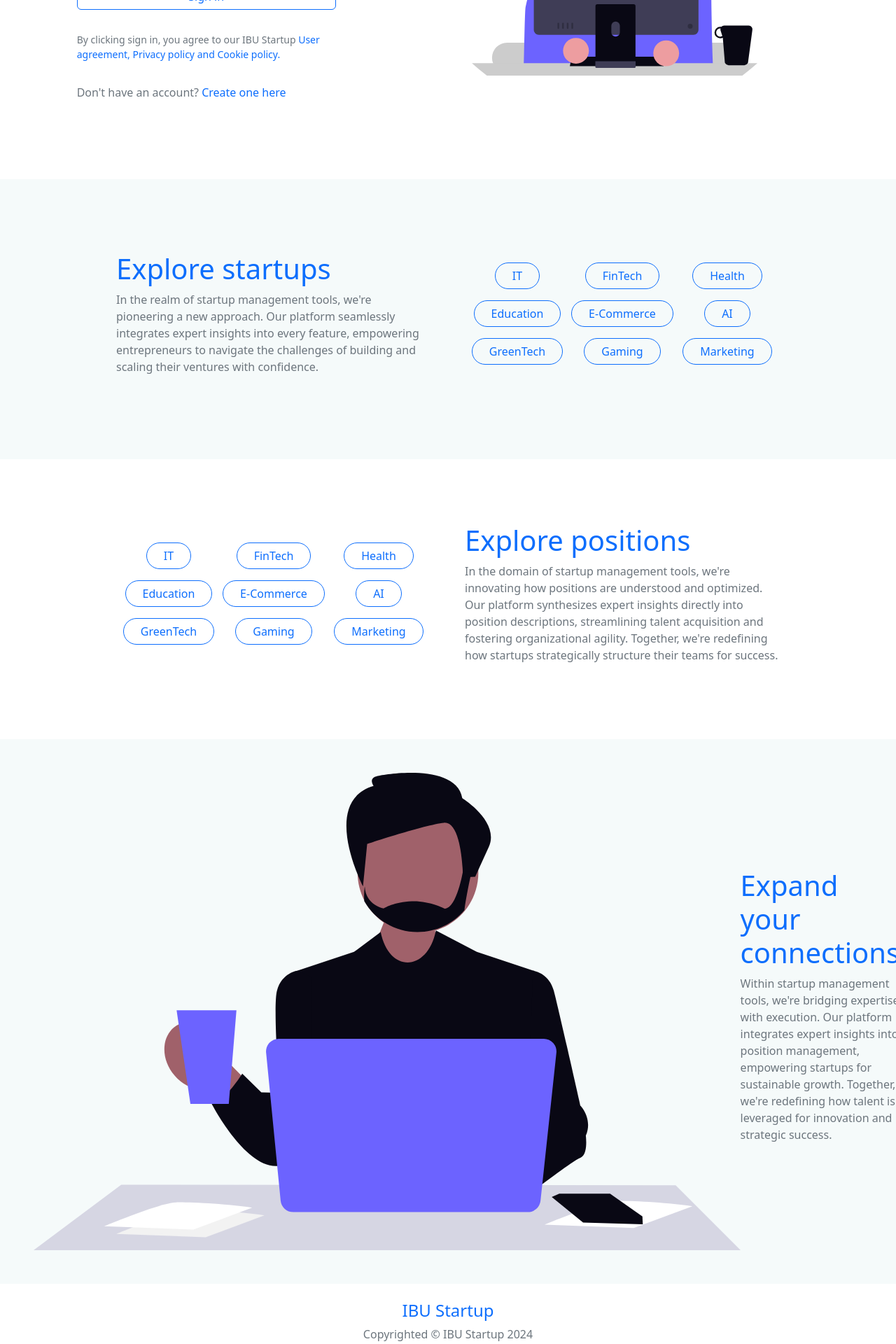
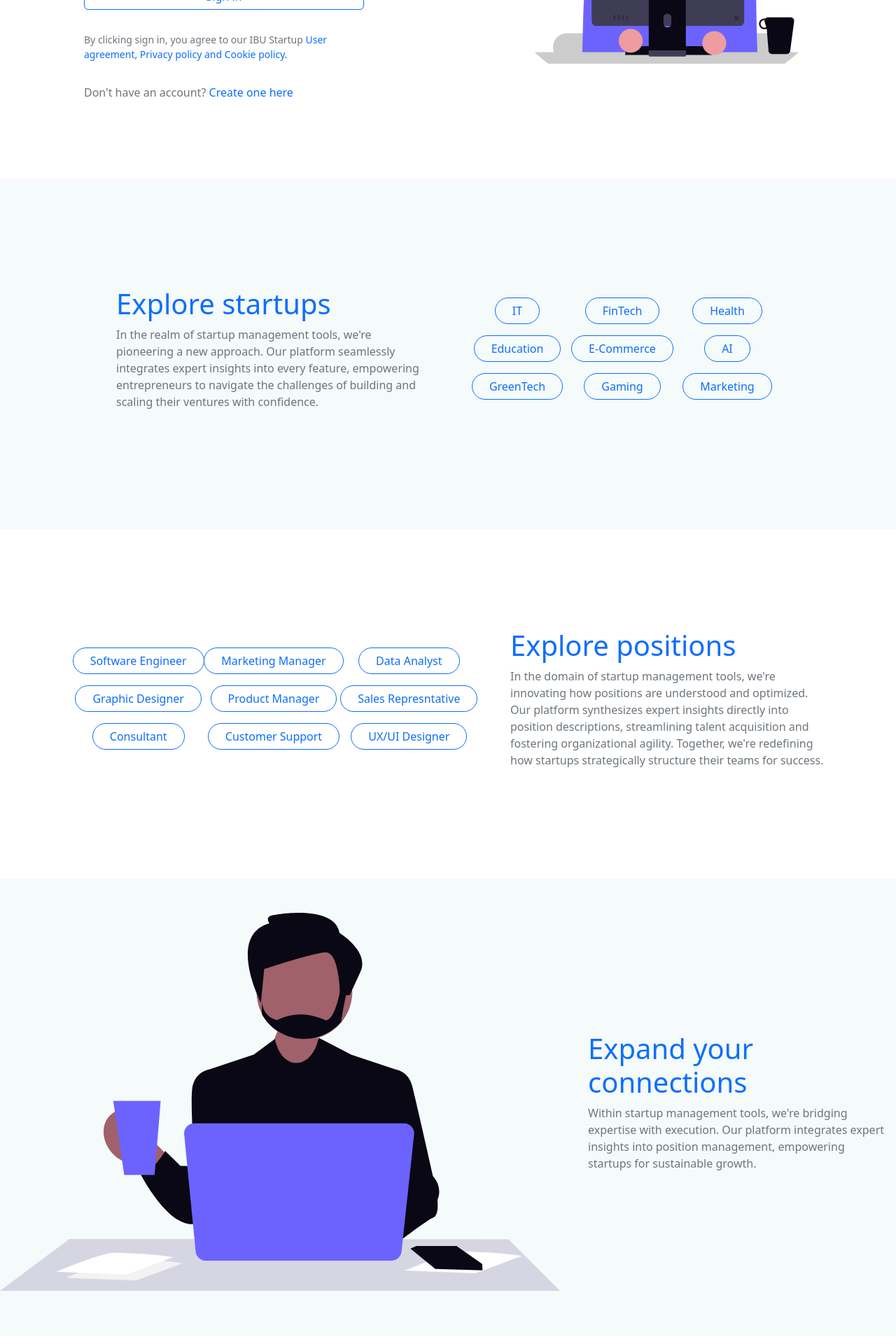
Before and after one commit to seomasha/it-309-se, a React (Vite) app in the folder frontend/: page / in a window 1280 px wide. Shown: the part 540-2460 px from the top of the page at 70% size. Built offline with nearby package versions, Linux system fonts and the light colour scheme; no server answers.

Commit message:
Adding responsive design

```diff
--- a/frontend/src/pages/SignUp.jsx
+++ b/frontend/src/pages/SignUp.jsx
@@ -1,4 +1,5 @@
 import { FaSignInAlt } from "react-icons/fa";
+import { Link } from "react-router-dom";
 
 const SignUp = () => {
   return (
@@ -7,7 +8,9 @@ const SignUp = () => {
         <h1 className="text-primary">IBU | Startup</h1>
         <button className="btn btn-outline-primary d-flex align-items-center gap-2">
           <FaSignInAlt size={20} />
-          <span className="align-middle">Sign in</span>
+          <Link to="/" className="align-middle text-decoration-none">
+            Sign in
+          </Link>
         </button>
       </header>
 
@@ -79,7 +82,9 @@ const SignUp = () => {
 
             <p className="text-secondary">
               Already have an account? Click here to{" "}
-              <span className="text-primary">sign in.</span>
+              <Link to="/" className="text-primary text-decoration-none">
+                sign in.
+              </Link>
             </p>
           </form>
         </div>
--- a/frontend/src/pages/WelcomePage.jsx
+++ b/frontend/src/pages/WelcomePage.jsx
@@ -3,6 +3,7 @@ import ExpandConnections from "../assets/expand_connections.svg";
 import { IoIosPersonAdd } from "react-icons/io";
 import { userService } from "../service/userService";
 import { useState } from "react";
+import { Link } from "react-router-dom";
 
 const WelcomePage = () => {
   const [email, setEmail] = useState("");
@@ -19,6 +20,18 @@ const WelcomePage = () => {
     "GreenTech",
     "Gaming",
     "Marketing",
+  ];
+
+  const positions = [
+    "Software Engineer",
+    "Marketing Manager",
+    "Data Analyst",
+    "Graphic Designer",
+    "Product Manager",
+    "Sales Represntative",
+    "Consultant",
+    "Customer Support",
+    "UX/UI Designer",
   ];
 
   const validate = () => {
@@ -78,15 +91,21 @@ const WelcomePage = () => {
     <div className="text-dark">
       <header className="d-flex justify-content-between align-items-center p-3">
         <h1 className="text-primary">IBU | Startup</h1>
-        <button className="btn btn-outline-primary d-flex align-items-center gap-2">
+        <Link
+          to="/signup"
+          className="btn btn-outline-primary d-flex align-items-center gap-2 text-decoration-none"
+        >
           <IoIosPersonAdd size={20} />
           <span className="align-middle">Create an account</span>
-        </button>
+        </Link>
       </header>
 
-      <main className="d-flex align-items-center mb-5 p-5">
-        <div className="col-md-5 d-flex justify-content-center">
-          <form className="d-flex flex-column gap-3 w-75">
+      <main className="d-flex align-items-center mb-5 py-5">
+        <div className="col-12 col-md-6 mb-4 mb-md-0 d-flex justify-content-center">
+          <form
+            className="d-flex flex-column gap-3 w-100"
+            style={{ maxWidth: "400px" }}
+          >
             <h1 className="text-terciary">
               Welcome to <br />
               IBU Startup
@@ -143,24 +162,26 @@ const WelcomePage = () => {
 
             <p className="text-secondary">
               Don't have an account?{" "}
-              <span className="text-primary">Create one here</span>
+              <Link to="/signup" className="text-primary text-decoration-none">
+                Create one here
+              </Link>
             </p>
           </form>
         </div>
 
-        <div className="col-md-7 text-center">
+        <div className="col-12 col-md-6 text-center d-none d-md-block">
           <img src={WelcomeImage} alt="IBU Startup" className="img-fluid" />
         </div>
       </main>
 
       <section
-        className="section-background p-5 d-flex justify-content-center"
-        style={{ height: "400px" }}
+        className="section-background p-5 d-flex justify-content-center align-items-center"
+        style={{ minHeight: "500px" }}
       >
-        <div className="d-flex flex-row flex-wrap align-items-center gap-5">
+        <div className="d-flex flex-column flex-md-row align-items-center justify-content-center gap-5 text-center text-md-start">
           <div>
             <h1 className="text-primary">Explore startups</h1>
-            <p className="text-secondary" style={{ width: "450px" }}>
+            <p className="text-secondary mx-auto" style={{ maxWidth: "450px" }}>
               In the realm of startup management tools, we're pioneering a new
               approach. Our platform seamlessly integrates expert insights into
               every feature, empowering entrepreneurs to navigate the challenges
@@ -169,8 +190,8 @@ const WelcomePage = () => {
           </div>
 
           <div
-            className="d-flex flex-row flex-wrap gap-0"
-            style={{ width: "450px" }}
+            className="d-flex flex-wrap justify-content-center"
+            style={{ maxWidth: "450px" }}
           >
             {categories.map((category, index) => (
               <div
@@ -188,21 +209,24 @@ const WelcomePage = () => {
       </section>
 
       <section
-        className="p-5 d-flex justify-content-center"
-        style={{ height: "400px" }}
+        className="p-5 d-flex justify-content-center align-items-center"
+        style={{ minHeight: "500px" }}
       >
-        <div className="d-flex flex-row flex-wrap align-items-center gap-5">
+        <div className="d-flex flex-column flex-md-row align-items-center justify-content-center gap-5 text-center text-md-start">
           <div
-            className="d-flex flex-row flex-wrap gap-0"
-            style={{ width: "450px" }}
+            className="d-flex flex-wrap justify-content-center"
+            style={{ maxWidth: "580px" }}
           >
-            {categories.map((category, index) => (
+            {positions.map((category, index) => (
               <div
                 key={index}
-                className="d-flex justify-content-center"
+                className="d-flex justify-content-center align-items-center"
                 style={{ width: "33.33%" }}
               >
-                <p className="btn btn-outline-primary rounded-pill px-4">
+                <p
+                  className="btn btn-outline-primary rounded-pill px-4"
+                  style={{ whiteSpace: "nowrap" }}
+                >
                   {category}
                 </p>
               </div>
@@ -210,7 +234,7 @@ const WelcomePage = () => {
           </div>
           <div>
             <h1 className="text-primary">Explore positions</h1>
-            <p className="text-secondary" style={{ width: "450px" }}>
+            <p className="text-secondary mx-auto" style={{ maxWidth: "450px" }}>
               In the domain of startup management tools, we're innovating how
               positions are understood and optimized. Our platform synthesizes
               expert insights directly into position descriptions, streamlining
@@ -222,23 +246,26 @@ const WelcomePage = () => {
         </div>
       </section>
 
-      <section className="d-flex column section-background p-5 align-items-center">
-        <img src={ExpandConnections} alt="IBU Startup" className="img-fluid" />
-        <div>
+      <section className="section-background py-5 text-center text-md-start d-flex justify-content-center flex-column flex-xl-row align-items-center gap-4">
+        <img
+          src={ExpandConnections}
+          alt="Expand"
+          className="img-fluid mb-3"
+          style={{ maxWidth: "800px", height: "auto" }}
+        />
+        <div className="px-3" style={{ maxWidth: "800px" }}>
           <h1 className="text-primary">Expand your connections</h1>
           <p className="text-secondary">
             Within startup management tools, we're bridging expertise with
             execution. Our platform integrates expert insights into position
-            management, empowering startups for sustainable growth. Together,
-            we're redefining how talent is leveraged for innovation and
-            strategic success.
+            management, empowering startups for sustainable growth.
           </p>
         </div>
       </section>
 
       <footer className="text-center my-4">
         <h4 className="text-primary">IBU Startup</h4>
-        <p className="text-secondary">Copyrighted © IBU Startup 2024</p>
+        <p className="text-secondary">© IBU Startup 2024</p>
       </footer>
     </div>
   );
```
